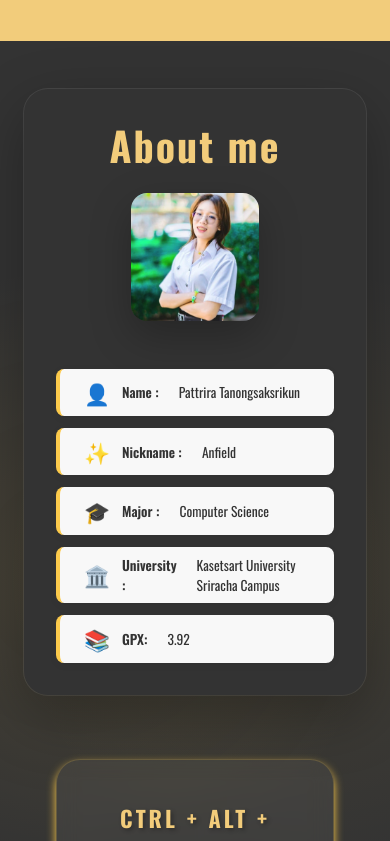
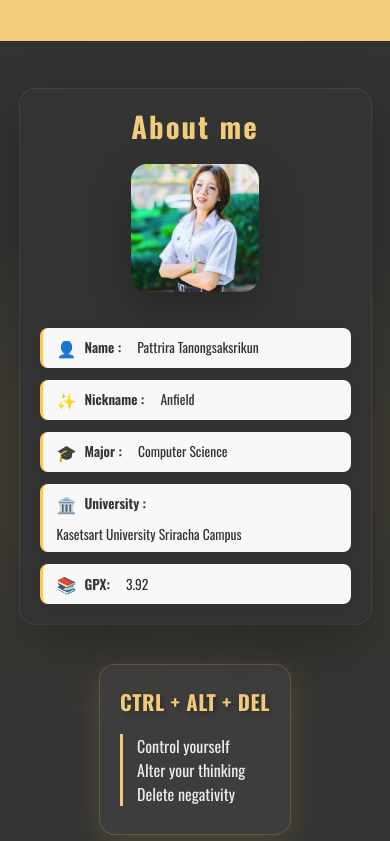
Before and after one commit to PattriraTnsg/Portfolio_Pattrira, a Vue app: page / in a window 390 px wide. Shown: the part 803-1644 px from the top of the page. Built offline with nearby package versions, Linux system fonts and the light colour scheme; data requests are answered from the project's data file.

Commit message:
AboutAndHomwFixResponsive

```diff
--- a/src/components/About.vue
+++ b/src/components/About.vue
@@ -40,7 +40,6 @@
 
   <div class="intro-content">
     <div class="quote">
-      <!-- คำคมให้กำลังใจ -->
       <h2>CTRL + ALT + DEL</h2>
       <h4>
         Control yourself<br/>
@@ -88,13 +87,14 @@ export default {
 </script>
 
 <style>
+
 .About-section {
   background: #333;
   min-height: 100vh;
   display: flex;
   align-items: center;
   justify-content: center;
-  padding: 5vw;
+  padding: 5rem 5vw;
   gap: 4rem;
   position: relative;
   overflow: hidden;
@@ -111,44 +111,6 @@ export default {
     radial-gradient(circle at 20% 50%, rgba(252, 202, 75, 0.1) 0%, transparent 50%),
     radial-gradient(circle at 80% 50%, rgba(252, 202, 75, 0.08) 0%, transparent 50%);
   pointer-events: none;
-}
-
-.student-detail-container {
-  width: 100%;
-  display: flex;
-  flex-direction: column;
-  gap: 0.75rem;
-  margin-top: 1rem;
-}
-
-.student-detail {
-  display: flex;
-  align-items: center;
-  gap: 0.75rem;
-  text-align: left;
-  padding: 0.5rem 1.5rem;
-  background-color: #f8f8f8;
-  border-radius: 0.5rem;
-  border-left: 4px solid rgb(252, 202, 75);
-  font-size: 1rem;
-  color: #333;
-  transition: all 0.4s cubic-bezier(0.4, 0, 0.2, 1);
-  box-shadow: 0 2px 8px rgba(0, 0, 0, 0.05);
-}
-
-.student-detail:hover {
-  border-left: 4px solid rgb(35, 34, 32);
-  transform: translateX(5px);
-}
-
-.detail-icon {
-  font-size: 1.3rem;
-  flex-shrink: 0;
-}
-
-.detail-label {
-  font-weight: 600;
-  margin-right: 0.5rem;
 }
 
 .student-card {
@@ -183,13 +145,12 @@ export default {
   transform: translateY(-5px);
 }
 
+.student-card:hover::before {
+  opacity: 1;
+}
+
 .student-card:hover .title {
   color: #333;
-}
-
-
-.student-card:hover::before {
-  opacity: 1;
 }
 
 .student-info {
@@ -200,15 +161,16 @@ export default {
 }
 
 .student-info .title {
-  font-size: 2.5rem;
+  font-size: clamp(1.8rem, 4vw, 2.5rem);
   font-weight: 700;
   margin-bottom: 1.5rem;
   color: rgb(242, 204, 123);
   letter-spacing: 2px;
+  transition: color 0.4s ease;
 }
 
 .title {
-  font-size: 2.5rem;
+  font-size: clamp(1.8rem, 4vw, 2.5rem);
   font-weight: 700;
   margin-bottom: 2rem;
   color: rgb(242, 204, 123);
@@ -217,8 +179,8 @@ export default {
 }
 
 .profile_img {
-  width: 12rem;
-  height: 12rem;
+  width: clamp(8rem, 20vw, 12rem);
+  height: clamp(8rem, 20vw, 12rem);
   border-radius: 1rem;
   object-fit: cover;
   box-shadow: 0 15px 40px rgba(0, 0, 0, 0.25);
@@ -230,12 +192,54 @@ export default {
   transform: scale(1.05);
 }
 
+/* ===============================================
+   STUDENT DETAILS
+   =============================================== */
+
+.student-detail-container {
+  width: 100%;
+  display: flex;
+  flex-direction: column;
+  gap: 0.75rem;
+  margin-top: 1rem;
+}
+
+.student-detail {
+  display: flex;
+  align-items: center;
+  gap: 0.75rem;
+  text-align: left;
+  padding: 0.75rem 1.5rem;
+  background-color: #f8f8f8;
+  border-radius: 0.5rem;
+  border-left: 4px solid rgb(252, 202, 75);
+  font-size: clamp(0.85rem, 2vw, 1rem);
+  color: #333;
+  transition: all 0.4s cubic-bezier(0.4, 0, 0.2, 1);
+  box-shadow: 0 2px 8px rgba(0, 0, 0, 0.05);
+  word-break: break-word;
+}
+
+.student-detail:hover {
+  border-left: 4px solid rgb(35, 34, 32);
+  transform: translateX(5px);
+}
+
+.detail-icon {
+  font-size: clamp(1.1rem, 2.5vw, 1.3rem);
+  flex-shrink: 0;
+}
+
+.detail-label {
+  font-weight: 600;
+  margin-right: 0.5rem;
+  white-space: nowrap;
+}
+
 .intro-content {
   flex: 1;
   max-width: 500px;
   color: #ebebeb;
-  font-size: 60px;
-  font-weight: bold;
   display: flex;
   flex-direction: column;
   justify-content: center;
@@ -249,36 +253,40 @@ export default {
   border-radius: 1.5rem;
   backdrop-filter: blur(10px);
   border: 1px solid rgba(252, 202, 75, 0.2);
-  box-shadow: 0 5px 10px rgba(252, 202, 75);
+  box-shadow: 0 8px 32px rgba(252, 202, 75, 0.15);
+  transition: all 0.3s ease;
 }
 
 .quote:hover {
-  transform: translateY(5px);
+  transform: translateY(-5px);
+  box-shadow: 0 12px 48px rgba(252, 202, 75, 0.25);
 }
 
 .quote h2 {
-  font-size: 2rem;
+  font-size: clamp(1.5rem, 3.5vw, 2rem);
   line-height: 1.6;
   font-weight: bold;
   margin-bottom: 2rem;
   color: rgb(242, 204, 123);
   text-shadow: 2px 2px 4px rgba(0, 0, 0, 0.3);
-  letter-spacing: 3px;
+  letter-spacing: 2px;
 }
 
 .quote h4 {
-  font-size: 1.5rem;
-  line-height: 1.4;
+  font-size: clamp(1.1rem, 2.5vw, 1.5rem);
+  line-height: 1.6;
   color: #ebebeb;
   font-weight: 400;
   padding-left: 1.5rem;
   border-left: 4px solid rgb(242, 204, 123);
 }
 
+/* Tablet */
 @media (max-width: 1024px) {
   .About-section {
     flex-direction: column;
-    padding: 4rem 2rem;
+    padding: 4rem 5vw;
+    gap: 3rem;
   }
 
   .student-card,
@@ -286,49 +294,237 @@ export default {
     max-width: 100%;
   }
 
-  .title {
-    font-size: 2rem;
+  .quote {
+    padding: 2rem;
   }
 
   .quote h2 {
-    font-size: 2rem;
+    letter-spacing: 1.5px;
+  }
+}
+
+/* Tablet Portrait */
+@media (max-width: 768px) {
+  .About-section {
+    padding: 4rem 5vw;
+    gap: 2.5rem;
+    min-height: 100svh;
+  }
+
+  .student-card {
+    padding: 1.75rem;
+    border-radius: 1.25rem;
+  }
+
+  .title {
+    font-size: 1.8rem;
+    letter-spacing: 1.5px;
+    margin-bottom: 1.5rem;
+  }
+
+  .student-info .title {
+    margin-bottom: 1.25rem;
+  }
+
+  .profile_img {
+    width: 10rem;
+    height: 10rem;
+    margin-bottom: 1.5rem;
+  }
+
+  .student-detail {
+    padding: 0.625rem 1.25rem;
+    gap: 0.625rem;
+  }
+
+  .intro-content {
+    padding: 1.5rem;
+  }
+
+  .quote {
+    padding: 1.75rem;
+  }
+
+  .quote h2 {
+    margin-bottom: 1.5rem;
+    letter-spacing: 1px;
   }
 
   .quote h4 {
-    font-size: 1.3rem;
+    padding-left: 1.25rem;
+    line-height: 1.5;
   }
 }
 
+/* Mobile Large */
+@media (max-width: 600px) {
+  .About-section {
+    padding: 3rem 4vw;
+    gap: 2rem;
+  }
 
-@media (max-width: 480px) {
-  .About-section {
-    padding: 3rem 1.5rem;
-    min-height: 100svh;
-    gap: 2rem;
+  .student-card {
+    padding: 1.5rem;
+    border-radius: 1rem;
+  }
+
+  .student-card:hover {
+    transform: translateY(-3px);
   }
 
   .title {
     font-size: 1.6rem;
+    letter-spacing: 1px;
+  }
+
+  .profile_img {
+    width: 9rem;
+    height: 9rem;
+  }
+
+  .profile_img:hover {
+    transform: scale(1.02);
+  }
+
+  .student-detail {
+    padding: 0.625rem 1rem;
+    font-size: 0.9rem;
+    border-left-width: 3px;
+  }
+
+  .detail-icon {
+    font-size: 1.1rem;
+  }
+
+  .intro-content {
+    padding: 1rem;
+  }
+
+  .quote {
+    padding: 1.5rem;
+  }
+
+  .quote:hover {
+    transform: translateY(-3px);
+  }
+
+  .quote h2 {
+    font-size: 1.4rem;
+    margin-bottom: 1.25rem;
+    text-align: center;
+    letter-spacing: 0.5px;
+  }
+
+  .quote h4 {
+    font-size: 1.1rem;
+    padding-left: 1rem;
+    border-left-width: 3px;
+  }
+}
+
+/* Mobile Small */
+@media (max-width: 480px) {
+  .About-section {
+    padding: 2.5rem 5vw;
+    gap: 1.75rem;
+  }
+
+  .student-card {
+    padding: 1.25rem;
+  }
+
+  .title {
+    font-size: 1.5rem;
   }
 
   .profile_img {
     width: 8rem;
     height: 8rem;
+    margin-bottom: 1.25rem;
   }
 
   .student-detail {
+    padding: 0.5rem 0.875rem;
     font-size: 0.85rem;
+    gap: 0.5rem;
+    flex-wrap: wrap;
+  }
 
+  .detail-icon {
+    font-size: 1rem;
+  }
+
+  .detail-label {
+    font-size: 0.85rem;
+  }
+
+  .intro-content {
+    padding: 0.75rem;
+  }
+
+  .quote {
+    padding: 1.25rem;
+    border-radius: 1rem;
   }
 
   .quote h2 {
-    font-size: 1.4rem;
-    text-align: center;
+    font-size: 1.3rem;
+    margin-bottom: 1rem;
   }
 
   .quote h4 {
-    font-size: 1.1rem;
+    font-size: 1rem;
+    line-height: 1.5;
+    padding-left: 0.875rem;
   }
 }
 
+/* Landscape Mode สำหรับ Mobile */
+@media (max-height: 600px) and (orientation: landscape) {
+  .About-section {
+    padding: 2rem 5vw;
+    min-height: 100vh;
+  }
+
+  .profile_img {
+    width: 7rem;
+    height: 7rem;
+    margin-bottom: 1rem;
+  }
+
+  .title {
+    margin-bottom: 1rem;
+  }
+
+  .student-detail {
+    padding: 0.5rem 1rem;
+  }
+
+  .quote {
+    padding: 1.25rem;
+  }
+
+  .quote h2 {
+    margin-bottom: 1rem;
+  }
+}
+
+/* Reduce Motion */
+@media (prefers-reduced-motion: reduce) {
+  *,
+  *::before,
+  *::after {
+    animation-duration: 0.01ms !important;
+    animation-iteration-count: 1 !important;
+    transition-duration: 0.01ms !important;
+  }
+
+  .student-card:hover,
+  .quote:hover,
+  .student-detail:hover {
+    transform: none;
+  }
+}
+
+
 </style>
--- a/src/components/Home.vue
+++ b/src/components/Home.vue
@@ -150,11 +150,6 @@ export default {
 </script>
 
 <style scoped>
-/* ===============================================
-   BASE STYLES - ใช้ได้กับทุกหน้าจอ
-   =============================================== */
-
-/* Home Section */
 .home-section {
   background: rgb(242, 204, 123);
   min-height: 100vh;
@@ -616,11 +611,8 @@ export default {
   letter-spacing: 1.5px;
 }
 
-/* ===============================================
-   RESPONSIVE BREAKPOINTS
-   =============================================== */
 
-/* Tablet Landscape - 1024px */
+/* Tablet Landscape */
 @media (max-width: 1024px) {
   .home-section {
     padding: 4rem 6vw;
@@ -641,7 +633,7 @@ export default {
   }
 }
 
-/* Tablet Portrait - 768px */
+/* Tablet Portrait*/
 @media (max-width: 768px) {
   .home-section {
     flex-direction: column;
@@ -652,7 +644,6 @@ export default {
     gap: 2rem;
   }
 
-  /* Background circles - ลดขนาดให้เหมาะกับหน้าจอเล็ก */
   .circle-1 {
     width: 200px;
     height: 200px;
@@ -874,29 +865,4 @@ export default {
   }
 }
 
-/* ===============================================
-   ACCESSIBILITY & PERFORMANCE
-   =============================================== */
-
-/* Reduce Motion สำหรับผู้ที่ไม่ชอบ animation */
-@media (prefers-reduced-motion: reduce) {
-  *,
-  *::before,
-  *::after {
-    animation-duration: 0.01ms !important;
-    animation-iteration-count: 1 !important;
-    transition-duration: 0.01ms !important;
-  }
-}
-
-/* High Contrast Mode */
-@media (prefers-contrast: high) {
-  .start-btn.primary {
-    border: 2px solid #fff;
-  }
-
-  .social-icon {
-    border: 2px solid #444a56;
-  }
-}
 </style>
```
